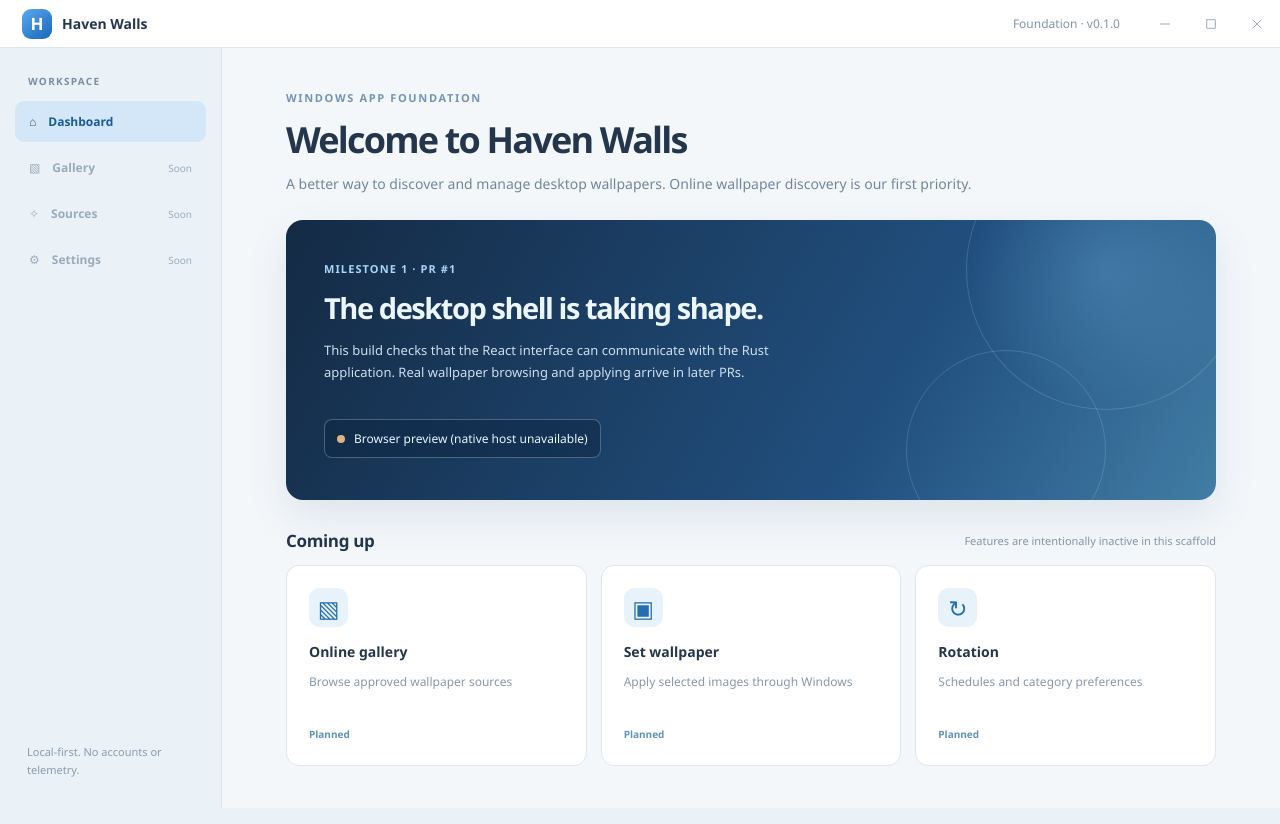
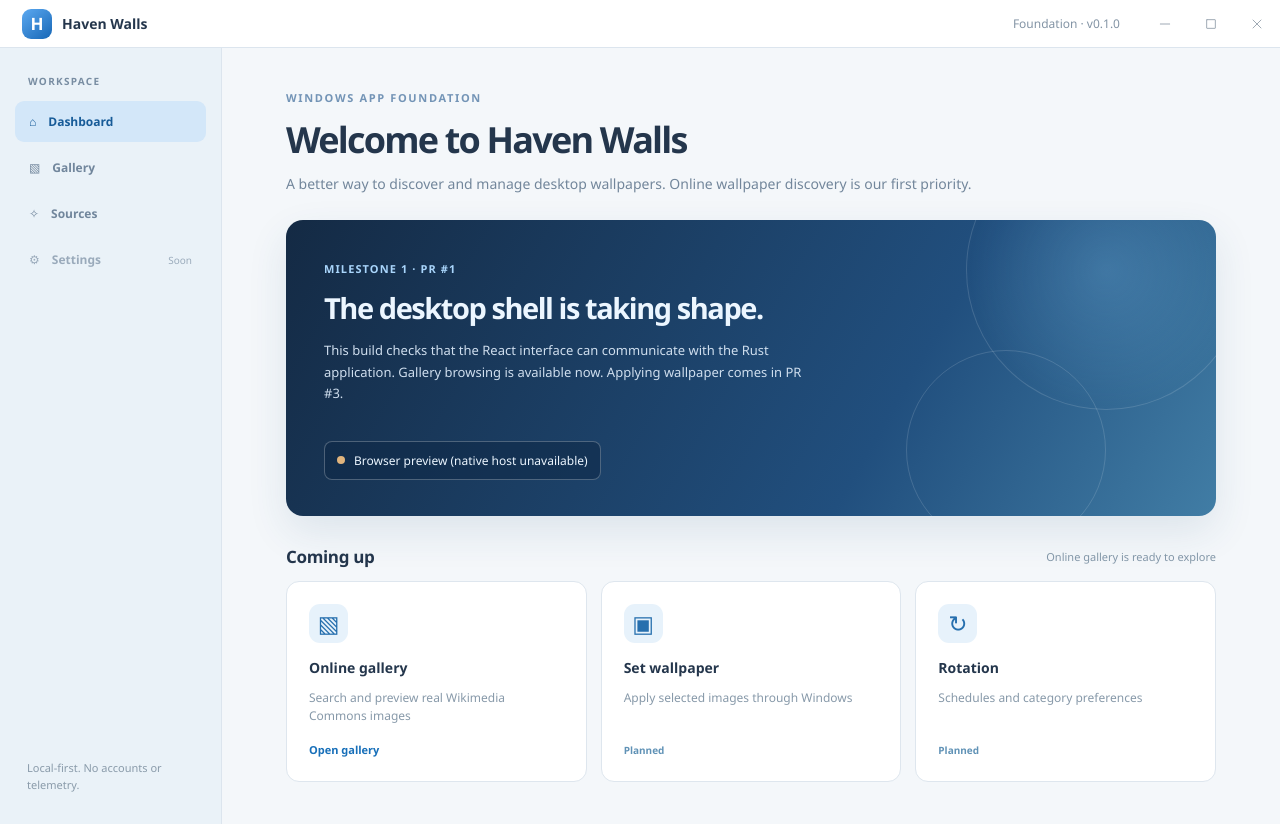
Before and after one commit to sudharsan-ak/haven-walls, a React (Vite) app: page / in a window 1280 px wide. Built offline with nearby package versions, Linux system fonts and the light colour scheme.

Commit message:
feat(ui): connect gallery and source screens to online search

```diff
--- a/src/App.css
+++ b/src/App.css
@@ -67,3 +67,25 @@ h1 { font-size: clamp(27px, 3vw, 36px); letter-spacing: -.05em; margin: 10px 0 9
   .preview-grid { gap: 9px; }
   .preview-card { padding: 15px; }
 }
+
+button.nav-item {
+  border: 0; background: transparent; width: 100%; font: inherit;
+  font-size: 12px; font-weight: 650; cursor: pointer; text-align: left;
+}
+button.nav-item:hover { background: #e0ecf6; color: #175b98; }
+button.nav-item.current { background: #d3e7f9; color: #175b98; }
+button.nav-item:focus-visible { outline: 2px solid #287dd0; outline-offset: -2px; }
+.gallery-open-link, .provider-link {
+  font: inherit; font-size: 11px; font-weight: 720; cursor: pointer;
+  color: #176fb9; border: none; background: transparent;
+  padding: 0; text-align: left;
+}
+.gallery-open-link:hover, .provider-link:hover { text-decoration: underline; }
+.gallery-open-link:focus-visible, .provider-link:focus-visible { outline: 2px solid #287dd0; }
+.provider-panel { background: #fff; border: 1px solid #dce5ee; border-radius: 14px; padding: 22px; display: flex; gap: 17px; }
+.provider-icon { flex: none; width: 46px; height: 46px; border-radius: 12px; display: grid; place-items: center; background: #e6f1fc; color: #176fb9; font-size: 22px; }
+.provider-panel h2 { margin: 0 0 10px; font-size: 16px; }
+.provider-panel p, .provider-footnote { color: #7e94a9; font-size: 12px; line-height: 1.5; }
+.provider-panel p { margin: 6px 0; }
+.provider-link { margin-top: 10px; }
+.provider-footnote { margin-top: 16px; }
--- a/src/App.tsx
+++ b/src/App.tsx
@@ -1,6 +1,7 @@
 import { useEffect, useState } from "react";
 import { readHostInfo, type HostInfo } from "./lib/native";
 import WindowChrome from "./components/WindowChrome";
+import OnlineGallery from "./components/OnlineGallery";
 import "./App.css";
 
 type HostState =
@@ -10,13 +11,14 @@ type HostState =
   | { kind: "error"; message: string };
 
 const upcoming = [
-  { title: "Online gallery", detail: "Browse approved wallpaper sources", icon: "▧" },
+  { title: "Online gallery", detail: "Search and preview real Wikimedia Commons images", icon: "▧" },
   { title: "Set wallpaper", detail: "Apply selected images through Windows", icon: "▣" },
   { title: "Rotation", detail: "Schedules and category preferences", icon: "↻" },
 ];
 
 export default function App() {
   const [host, setHost] = useState<HostState>({ kind: "checking" });
+  const [page, setPage] = useState<"dashboard" | "gallery" | "sources">("dashboard");
 
   useEffect(() => {
     let active = true;
@@ -47,15 +49,39 @@ export default function App() {
         <aside className="sidebar" aria-label="Application navigation">
           <div className="side-label">Workspace</div>
           <nav className="nav">
-            <span className="nav-item current" aria-current="page">⌂ <span>Dashboard</span></span>
-            <span className="nav-item upcoming">▧ <span>Gallery</span><small>Soon</small></span>
-            <span className="nav-item upcoming">✧ <span>Sources</span><small>Soon</small></span>
+            <button type="button" onClick={() => setPage("dashboard")}
+              className={"nav-item " + (page === "dashboard" ? "current" : "")}
+              aria-current={page === "dashboard" ? "page" : undefined}>⌂ <span>Dashboard</span></button>
+            <button type="button" onClick={() => setPage("gallery")}
+              className={"nav-item " + (page === "gallery" ? "current" : "")}
+              aria-current={page === "gallery" ? "page" : undefined}>▧ <span>Gallery</span></button>
+            <button type="button" onClick={() => setPage("sources")}
+              className={"nav-item " + (page === "sources" ? "current" : "")}
+              aria-current={page === "sources" ? "page" : undefined}>✧ <span>Sources</span></button>
             <span className="nav-item upcoming">⚙ <span>Settings</span><small>Soon</small></span>
           </nav>
           <div className="sidebar-footer">Local-first. No accounts or telemetry.</div>
         </aside>
 
         <main className="content">
+          {page === "gallery" ? <OnlineGallery /> : page === "sources" ? (
+            <section className="sources-page">
+              <div className="eyebrow">Online image providers</div>
+              <h1>Sources</h1>
+              <p className="subheading">Our first supported online source is Wikimedia Commons.</p>
+              <div className="provider-panel">
+                <div className="provider-icon" aria-hidden="true">✧</div>
+                <div>
+                  <h2>Wikimedia Commons</h2>
+                  <p>Public image search with dimensions and license metadata. No API key is required.</p>
+                  <p>Searches happen only when you request them. No background downloads.</p>
+                  <button type="button" onClick={() => setPage("gallery")} className="provider-link">Explore wallpapers</button>
+                </div>
+              </div>
+              <p className="provider-footnote">Each file may have different attribution rules. Browsing it does not automatically approve it for wallpaper use.</p>
+            </section>
+          ) : (
+          <>
           <div className="eyebrow">Windows app foundation</div>
           <h1>Welcome to Haven Walls</h1>
           <p className="subheading">
@@ -69,7 +95,7 @@ export default function App() {
               <h2 id="foundation-title">The desktop shell is taking shape.</h2>
               <p>
                 This build checks that the React interface can communicate with the
-                Rust application. Real wallpaper browsing and applying arrive in later PRs.
+                Rust application. Gallery browsing is available now. Applying wallpaper comes in PR #3.
               </p>
               <div className="host-pill" role="status">
                 <span
@@ -91,7 +117,7 @@ export default function App() {
 
           <div className="section-heading">
             <h2>Coming up</h2>
-            <span>Features are intentionally inactive in this scaffold</span>
+            <span>Online gallery is ready to explore</span>
           </div>
           <section className="preview-grid" aria-label="Upcoming features">
             {upcoming.map((item) => (
@@ -99,10 +125,14 @@ export default function App() {
                 <span className="preview-icon" aria-hidden="true">{item.icon}</span>
                 <h3>{item.title}</h3>
                 <p>{item.detail}</p>
-                <span className="coming-soon">Planned</span>
+                {item.title === "Online gallery" ? (
+                  <button type="button" className="gallery-open-link" onClick={() => setPage("gallery")}>Open gallery</button>
+                ) : <span className="coming-soon">Planned</span>}
               </article>
             ))}
           </section>
+          </>
+          )}
         </main>
       </div>
     </div>
--- a/src/lib/native.ts
+++ b/src/lib/native.ts
@@ -17,3 +17,26 @@ export async function readHostInfo(): Promise<HostInfo | null> {
 
   return invoke<HostInfo>("get_host_info");
 }
+
+/** Preview catalog data; not locally downloaded or automatically authorized. */
+export interface WallpaperCandidate {
+  id: number;
+  title: string;
+  width: number;
+  height: number;
+  thumbnailUrl: string;
+  pageUrl: string;
+  license: string;
+  licenseUrl: string | null;
+  source: string;
+}
+export interface OnlineSearchResponse {
+  items: WallpaperCandidate[];
+  scanned: number;
+}
+export async function searchOnlineWallpapers(query: string): Promise<OnlineSearchResponse> {
+  if (!isTauri()) {
+    throw new Error("Online search requires the Windows desktop application.");
+  }
+  return invoke<OnlineSearchResponse>("search_commons_wallpapers", { query });
+}
```
Also changed, not shown: 1 other file (tests, documents, lock files or other folders).
